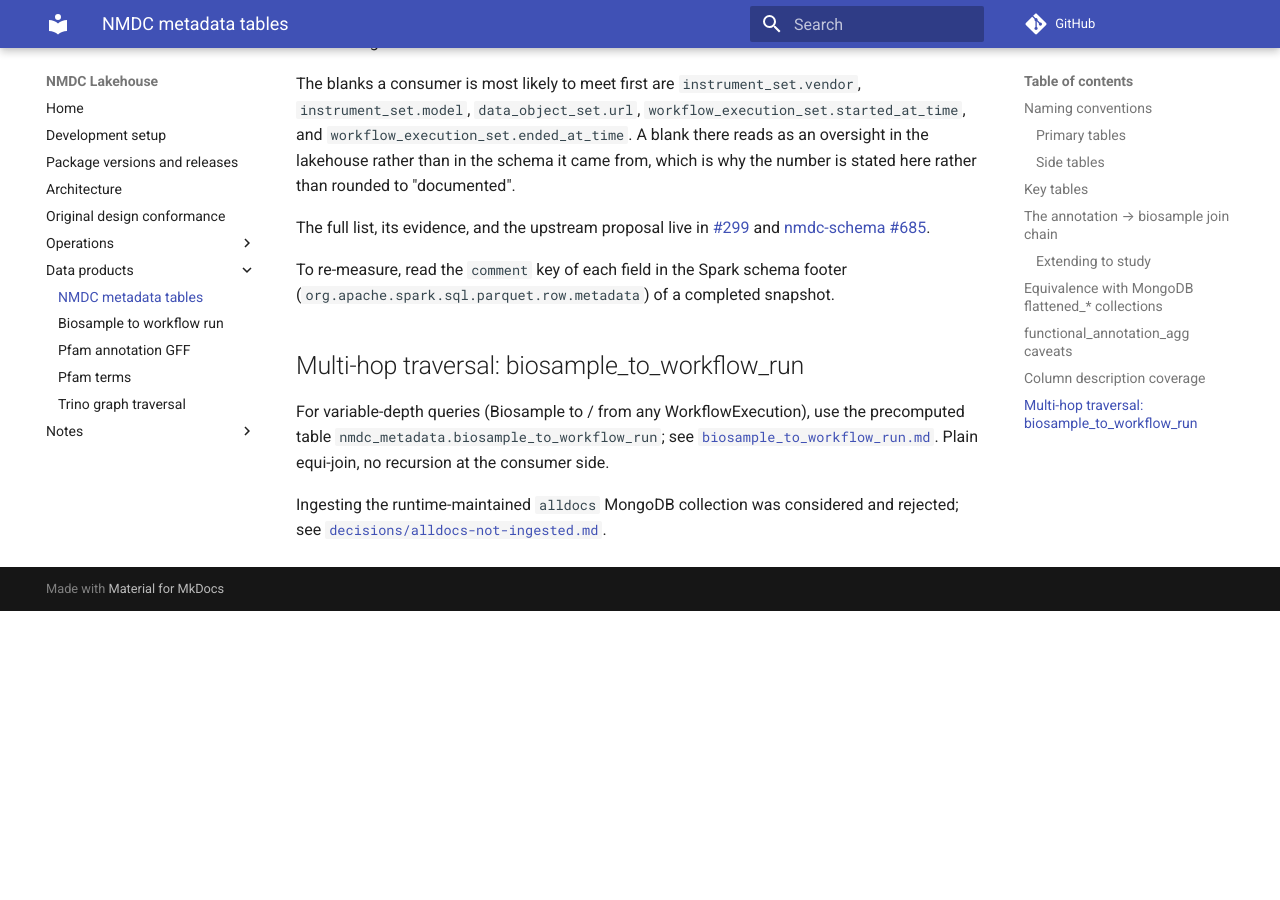
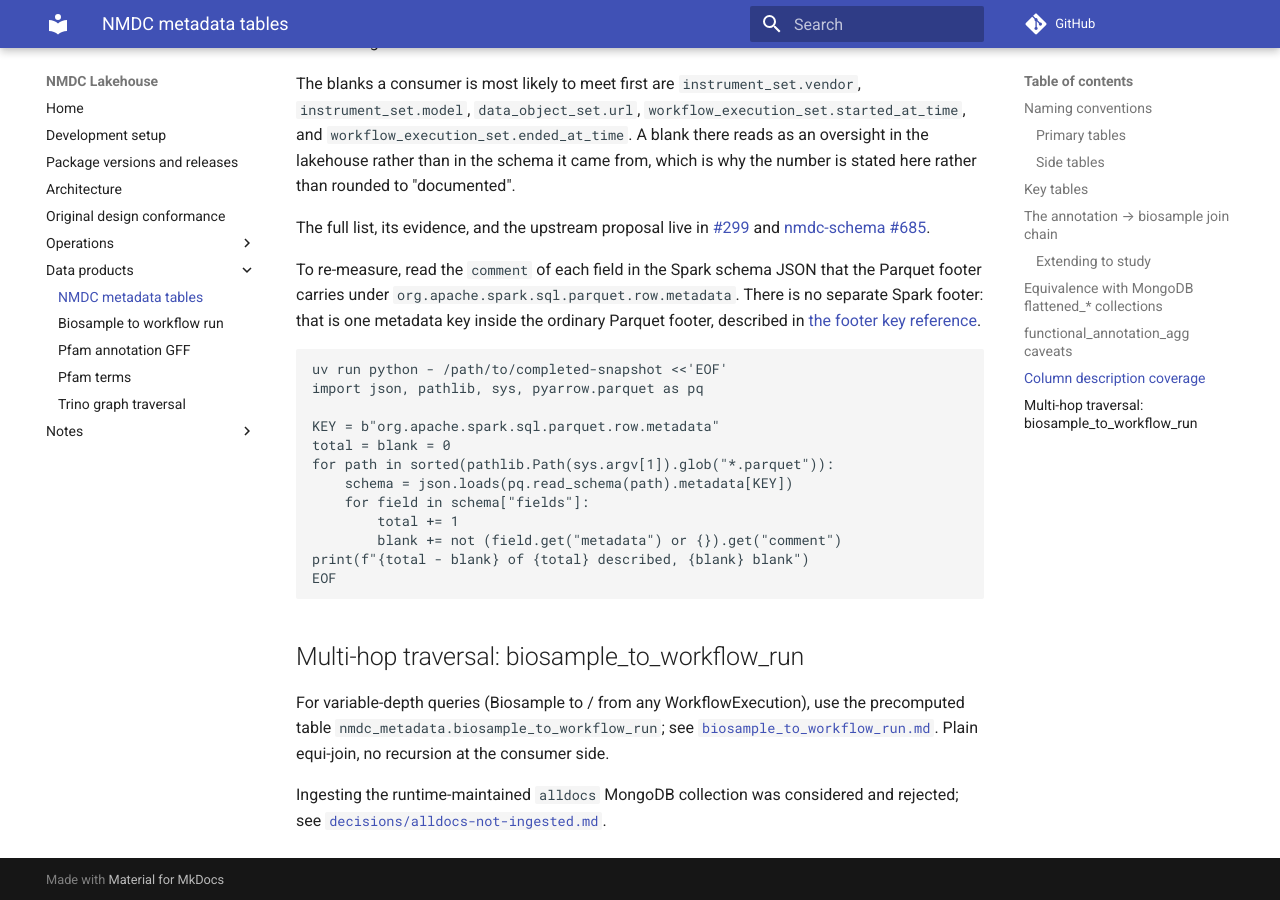
Before and after one commit to microbiomedata/nmdc-lakehouse, an MkDocs documentation site: the page built from docs/nmdc_metadata_tables.md, in a window 1280 px wide and 900 px high, scrolled down 3309 px. Built offline with MkDocs 1.6.1 and Material for MkDocs 9.7.7, drawn with Linux system fonts in a browser that asks for light colours; comment, search, counter and statistics services are not loaded; before the commit the page ends 3920 px from its top, so only the background shows below that.

Commit message:
Name the footer correctly, and make the figure reproducible
"Spark schema footer" implied a second footer alongside the Parquet one. There
is one footer, and org.apache.spark.sql.parquet.row.metadata is a key inside it
holding Spark's schema as JSON. The wording now matches mongodb-connection.md
and links to it.

The re-measure instruction was prose telling the reader what to look at, which
is weaker than the rest of this section: every other number in it is stated with
its date and source. It is now the command that produces the number, marked
verified, having printed "2036 of 2059 described, 23 blank" against the
2026-08-21 snapshot. A coverage figure nobody can recompute is a claim rather
than a measurement.

Co-Authored-By: Claude <noreply@anthropic.com>

````diff
--- a/docs/nmdc_metadata_tables.md
+++ b/docs/nmdc_metadata_tables.md
@@ -132,8 +132,29 @@ The full list, its evidence, and the upstream proposal live in
 [#299](https://github.com/microbiomedata/nmdc-lakehouse/issues/299) and
 [nmdc-schema #685](https://github.com/microbiomedata/nmdc-schema/issues/685).
 
-To re-measure, read the `comment` key of each field in the Spark schema footer
-(`org.apache.spark.sql.parquet.row.metadata`) of a completed snapshot.
+To re-measure, read the `comment` of each field in the Spark schema JSON that
+the Parquet footer carries under `org.apache.spark.sql.parquet.row.metadata`.
+There is no separate Spark footer: that is one metadata key inside the ordinary
+Parquet footer, described in
+[the footer key reference](mongodb-connection.md).
+
+<!-- verified: 2026-08-27 run against local/mongodb-metadata-20260821_104214,
+printed "2036 of 2059 described, 23 blank", which is the figure above. -->
+
+```bash
+uv run python - /path/to/completed-snapshot <<'EOF'
+import json, pathlib, sys, pyarrow.parquet as pq
+
+KEY = b"org.apache.spark.sql.parquet.row.metadata"
+total = blank = 0
+for path in sorted(pathlib.Path(sys.argv[1]).glob("*.parquet")):
+    schema = json.loads(pq.read_schema(path).metadata[KEY])
+    for field in schema["fields"]:
+        total += 1
+        blank += not (field.get("metadata") or {}).get("comment")
+print(f"{total - blank} of {total} described, {blank} blank")
+EOF
+```
 
 ## Multi-hop traversal: biosample_to_workflow_run
 
````
